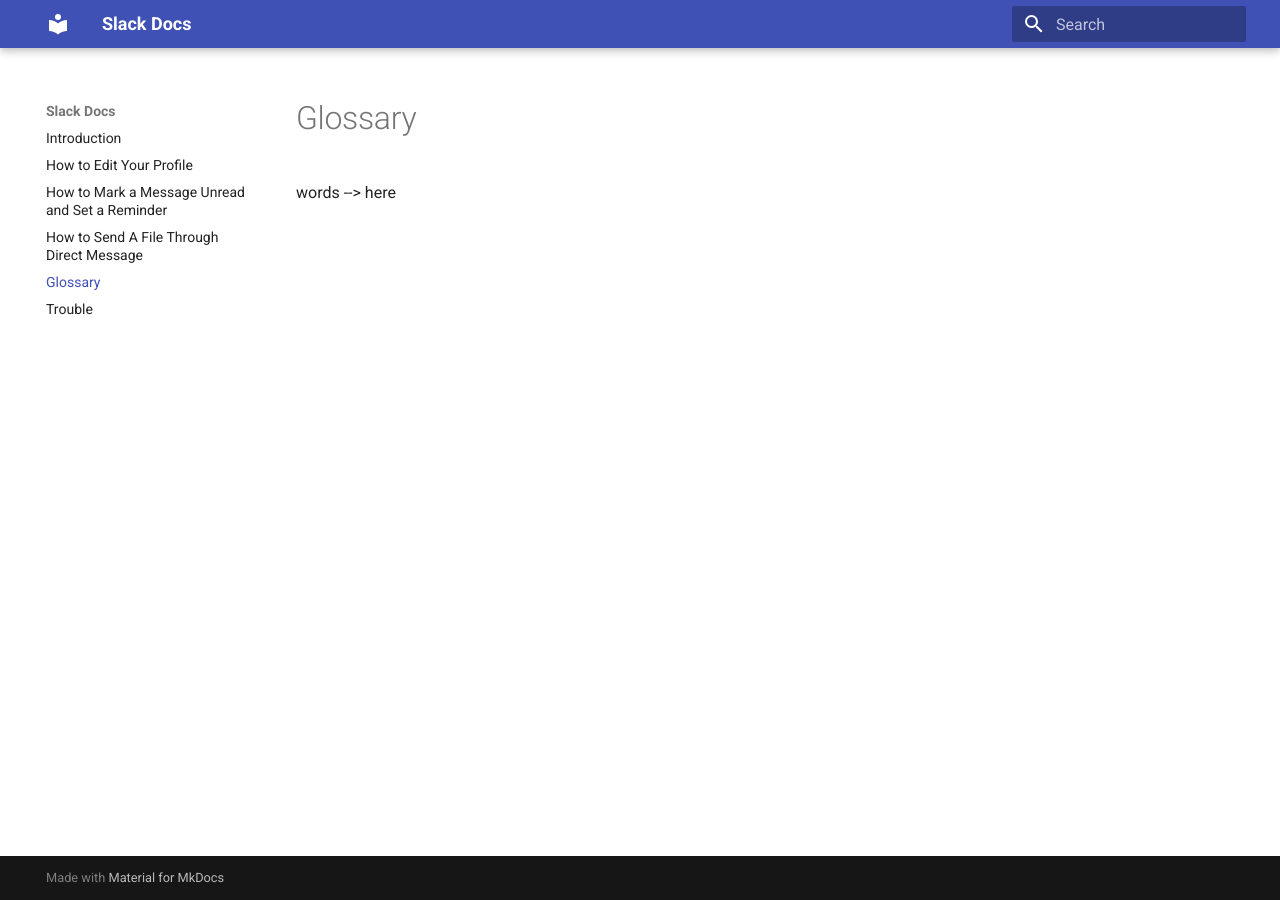
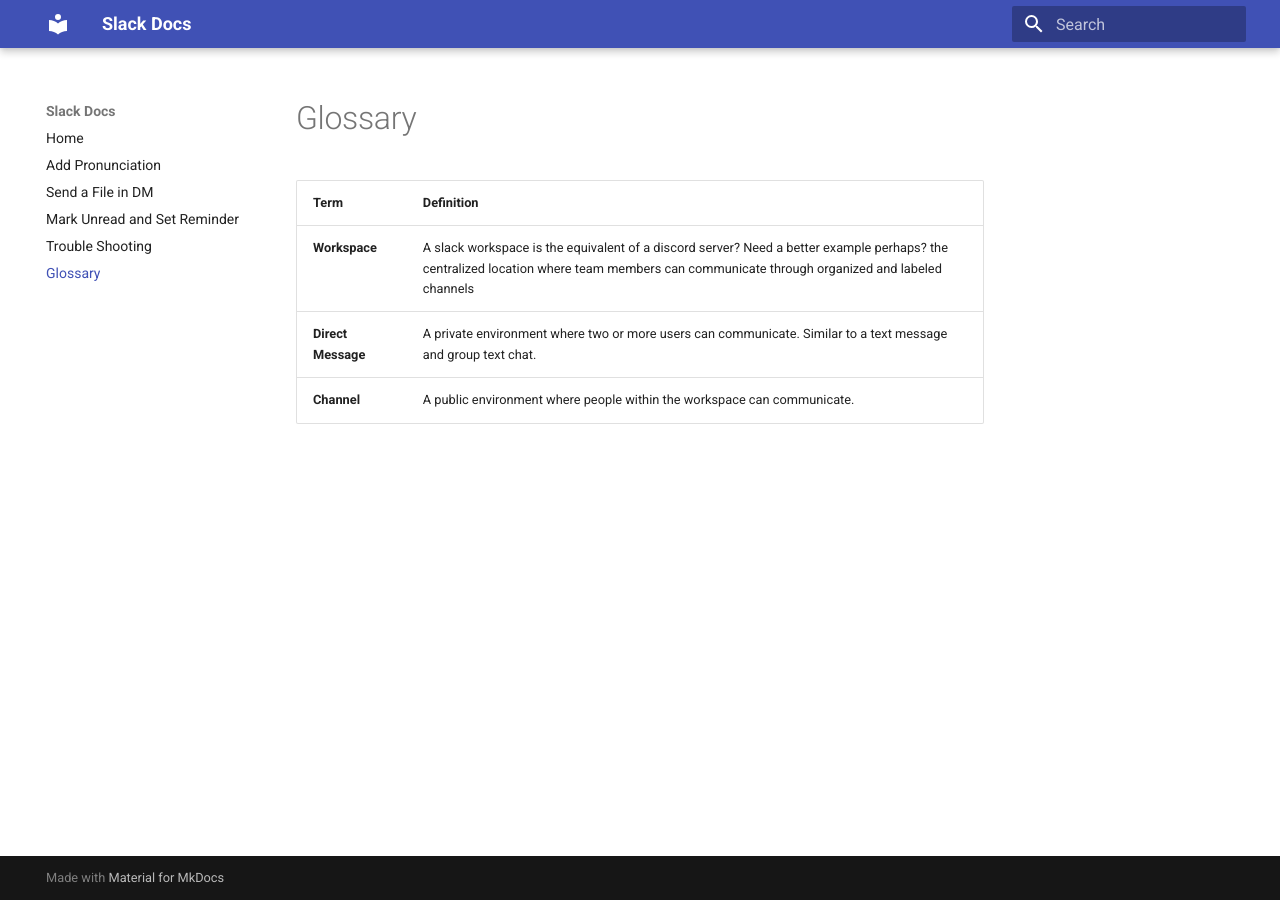
Before and after one commit to matthewy0987/COMM2216_SlackDocs, an MkDocs documentation site: the page built from docs/glossary.md, in a window 1280 px wide. Built offline with MkDocs 1.6.1 and Material for MkDocs 9.7.7, drawn with Linux system fonts in a browser that asks for light colours.

Commit message:
Reorder pages on Nav

```diff
--- a/docs/glossary.md
+++ b/docs/glossary.md
@@ -1 +1,5 @@
-words --> here
+|**Term** | **Definition** |
+|-----------|------------------------|
+|**Workspace** |A slack workspace is the equivalent of a discord server? Need a better example perhaps? the centralized location where team members can communicate through organized and labeled channels|
+|**Direct Message** | A private environment where two or more users can communicate. Similar to a text message and group text chat.|
+|**Channel** | A public environment where people within the workspace can communicate.|
--- a/mkdocs.yml
+++ b/mkdocs.yml
@@ -1,5 +1,12 @@
 # yaml-language-server: $schema=https://squidfunk.github.io/mkdocs-material/schema.json
 site_name: Slack Docs
+nav:
+  - Home: "index.md"
+  - Add Pronunciation: "EditProfile.md"
+  - Send a File in DM: "SendAFileDM.md"
+  - Mark Unread and Set Reminder: "MarkUnread.md"
+  - Trouble Shooting: "trouble.md"
+  - Glossary: "glossary.md"
 theme:
   name: material
   custom_dir: overrides
```
